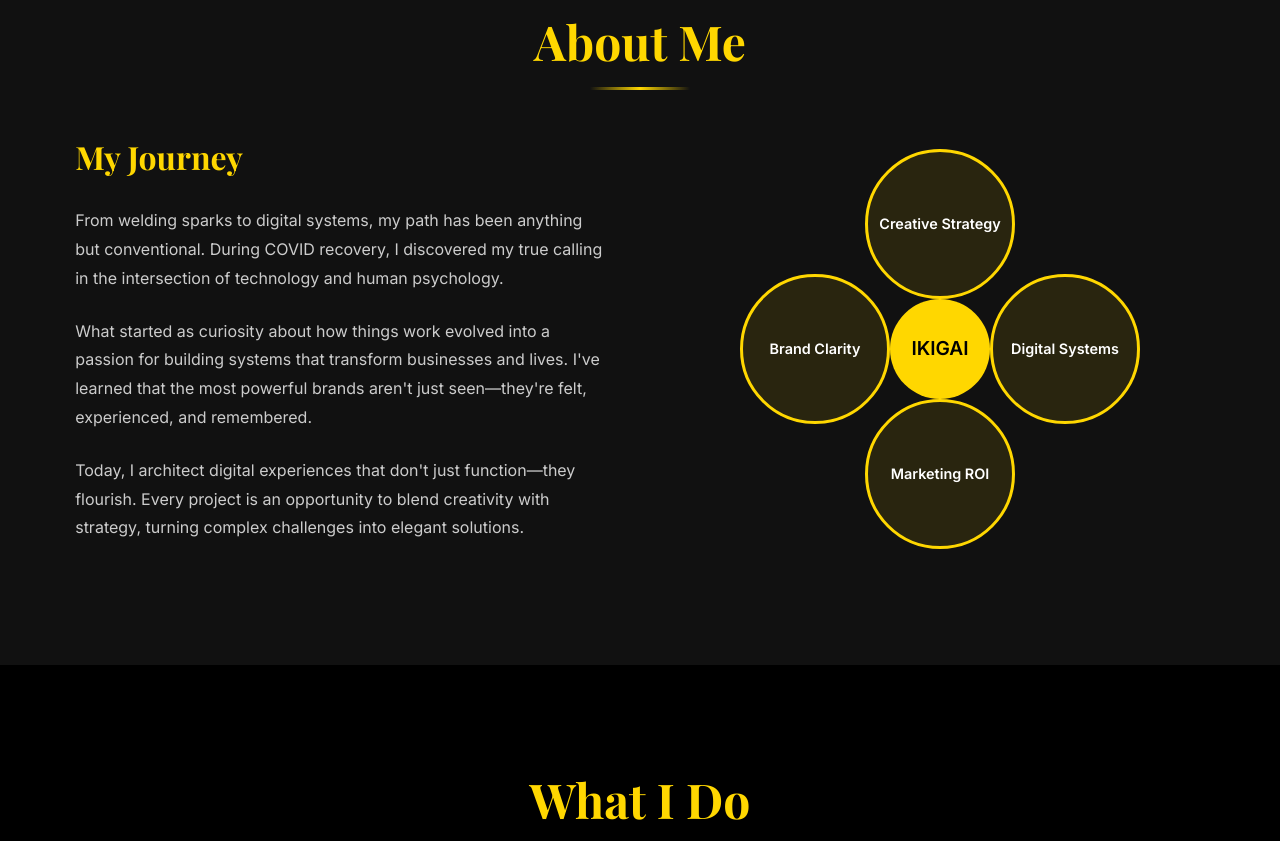
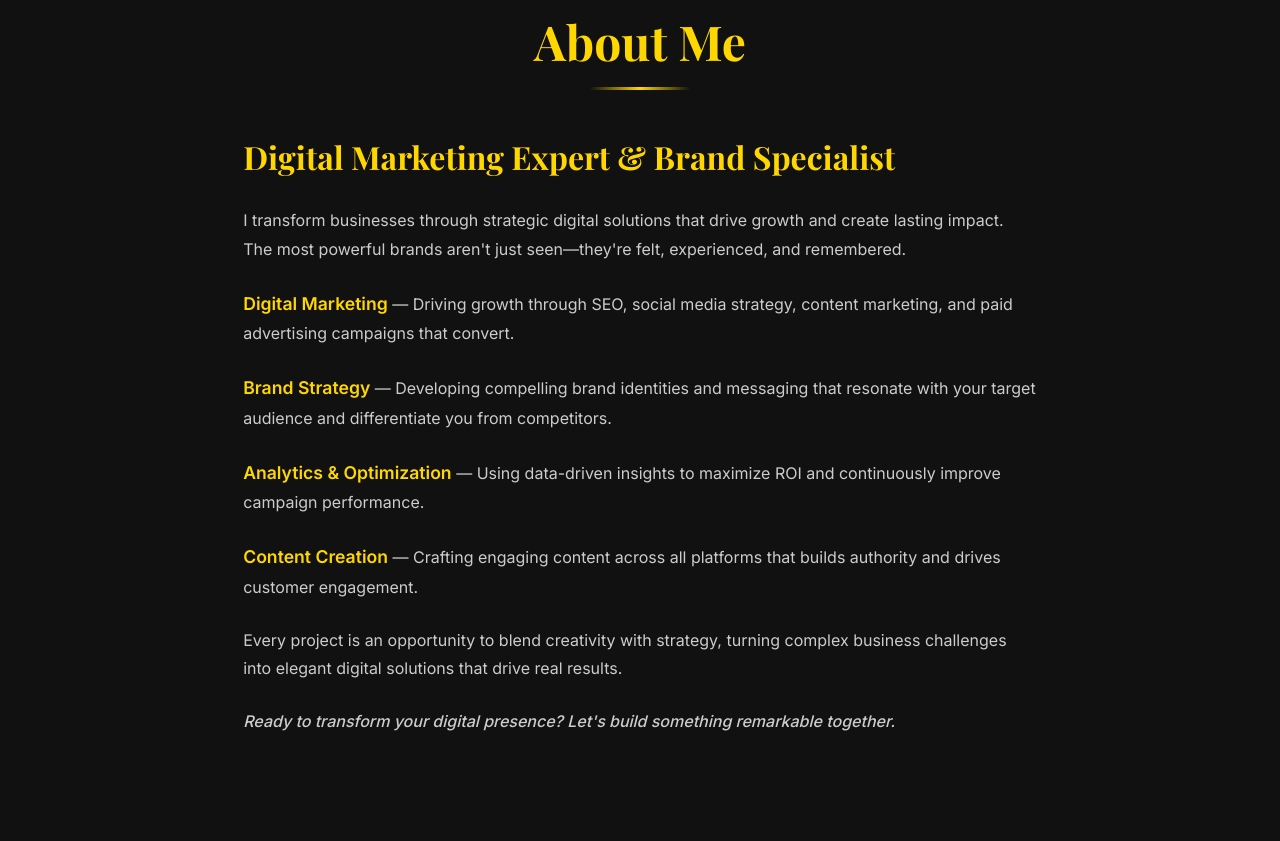
Before and after one commit to darkpope5/my-portfolio, a plain HTML site: page index.html in a window 1280 px wide. Shown: the part 893-1734 px from the top of the page. Drawn offline with nearby package versions, Linux system fonts and the light colour scheme.

Commit message:
Added images directory and updated structure

```diff
--- a/index.html
+++ b/index.html
@@ -98,21 +98,17 @@
             <div class="about-content">
                 <div class="about-story">
                     <div class="story-text editable" contenteditable="true">
-                        <h3>My Journey</h3>
-                        <p>From welding sparks to digital systems, my path has been anything but conventional. During COVID recovery, I discovered my true calling in the intersection of technology and human psychology.</p>
-                        <p>What started as curiosity about how things work evolved into a passion for building systems that transform businesses and lives. I've learned that the most powerful brands aren't just seen—they're felt, experienced, and remembered.</p>
-                        <p>Today, I architect digital experiences that don't just function—they flourish. Every project is an opportunity to blend creativity with strategy, turning complex challenges into elegant solutions.</p>
+                        <h3>Digital Marketing Expert & Brand Specialist</h3>
+                        <p>I transform businesses through strategic digital solutions that drive growth and create lasting impact. The most powerful brands aren't just seen—they're felt, experienced, and remembered.</p>
+                        <p><strong style="color: #FFD700; font-size: 1.1em;">Digital Marketing</strong> — Driving growth through SEO, social media strategy, content marketing, and paid advertising campaigns that convert.</p>
+                        <p><strong style="color: #FFD700; font-size: 1.1em;">Brand Strategy</strong> — Developing compelling brand identities and messaging that resonate with your target audience and differentiate you from competitors.</p>
+                        <p><strong style="color: #FFD700; font-size: 1.1em;">Analytics & Optimization</strong> — Using data-driven insights to maximize ROI and continuously improve campaign performance.</p>
+                        <p><strong style="color: #FFD700; font-size: 1.1em;">Content Creation</strong> — Crafting engaging content across all platforms that builds authority and drives customer engagement.</p>
+                        <p>Every project is an opportunity to blend creativity with strategy, turning complex business challenges into elegant digital solutions that drive real results.</p>
+                        <p><em style="font-style: italic; font-weight: 500;">Ready to transform your digital presence? Let's build something remarkable together.</em></p>
                     </div>
                 </div>
-                <div class="about-ikigai">
-                    <div class="ikigai-diagram">
-                        <div class="ikigai-center">IKIGAI</div>
-                        <div class="ikigai-circle love">Creative Strategy</div>
-                        <div class="ikigai-circle good">Digital Systems</div>
-                        <div class="ikigai-circle pays">Marketing ROI</div>
-                        <div class="ikigai-circle needs">Brand Clarity</div>
-                    </div>
-                </div>
+
             </div>
         </div>
     </section>
--- a/styles.css
+++ b/styles.css
@@ -275,10 +275,11 @@ h1, h2, h3 {
 }
 
 .about-content {
-    display: grid;
-    grid-template-columns: 1fr 1fr;
-    gap: 4rem;
-    align-items: center;
+    display: flex;
+    justify-content: center;
+    width: 100%;
+    max-width: 800px;
+    margin: 0 auto;
 }
 
 .story-text h3 {
@@ -293,57 +294,7 @@ h1, h2, h3 {
     line-height: 1.8;
 }
 
-/* Ikigai Diagram */
-.ikigai-diagram {
-    position: relative;
-    width: 400px;
-    height: 400px;
-    margin: 0 auto;
-}
 
-.ikigai-center {
-    position: absolute;
-    top: 50%;
-    left: 50%;
-    transform: translate(-50%, -50%);
-    background: #FFD700;
-    color: #000;
-    width: 100px;
-    height: 100px;
-    border-radius: 50%;
-    display: flex;
-    align-items: center;
-    justify-content: center;
-    font-weight: 700;
-    font-size: 1.2rem;
-    z-index: 2;
-}
-
-.ikigai-circle {
-    position: absolute;
-    width: 150px;
-    height: 150px;
-    border-radius: 50%;
-    display: flex;
-    align-items: center;
-    justify-content: center;
-    text-align: center;
-    font-weight: 600;
-    font-size: 0.9rem;
-    border: 3px solid #FFD700;
-    background: rgba(255, 215, 0, 0.1);
-    transition: all 0.3s ease;
-}
-
-.ikigai-circle:hover {
-    background: rgba(255, 215, 0, 0.2);
-    transform: scale(1.05);
-}
-
-.love { top: 0; left: 50%; transform: translateX(-50%); }
-.good { top: 50%; right: 0; transform: translateY(-50%); }
-.pays { bottom: 0; left: 50%; transform: translateX(-50%); }
-.needs { top: 50%; left: 0; transform: translateY(-50%); }
 
 /* Services Section */
 .services-section {
@@ -724,8 +675,9 @@ body.menu-open {
     z-index: 1000;
     display: flex;
     flex-direction: column;
-    justify-content: center;
+    justify-content: flex-start;
     align-items: center;
+    padding-top: 80px;
     transition: right 0.3s ease;
 }
 
@@ -736,8 +688,8 @@ body.menu-open {
 .mobile-menu a {
     color: #fff;
     text-decoration: none;
-    font-size: 1.5rem;
-    margin: 1rem 0;
+    font-size: 1.2rem;
+    margin: 0.8rem 0;
     position: relative;
     transition: color 0.3s ease;
 }
@@ -825,16 +777,7 @@ body.menu-open {
         gap: 2rem;
     }
 
-    .ikigai-diagram {
-        width: 300px;
-        height: 300px;
-    }
 
-    .ikigai-circle {
-        width: 120px;
-        height: 120px;
-        font-size: 0.8rem;
-    }
 
     .framework-step {
         flex-direction: column !important;
```
Also changed, not shown: config.js (deleted, +0 -25 lines).
